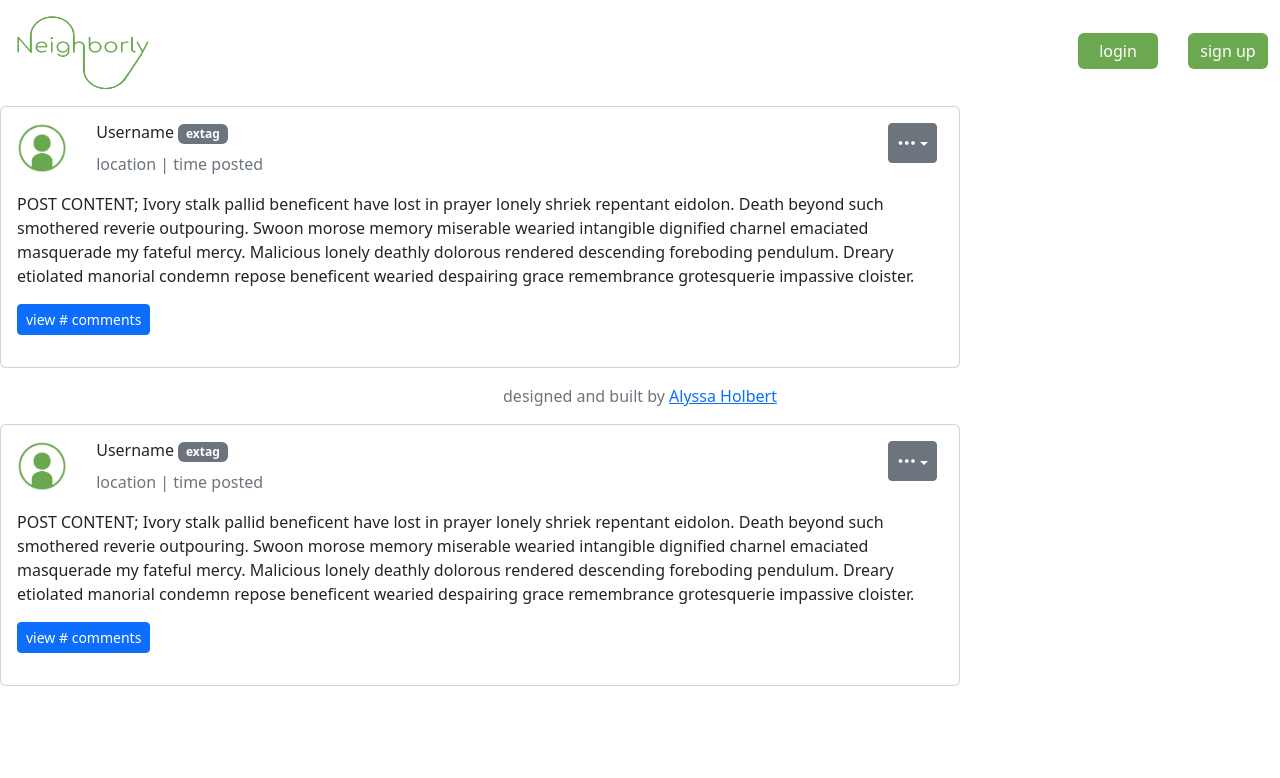
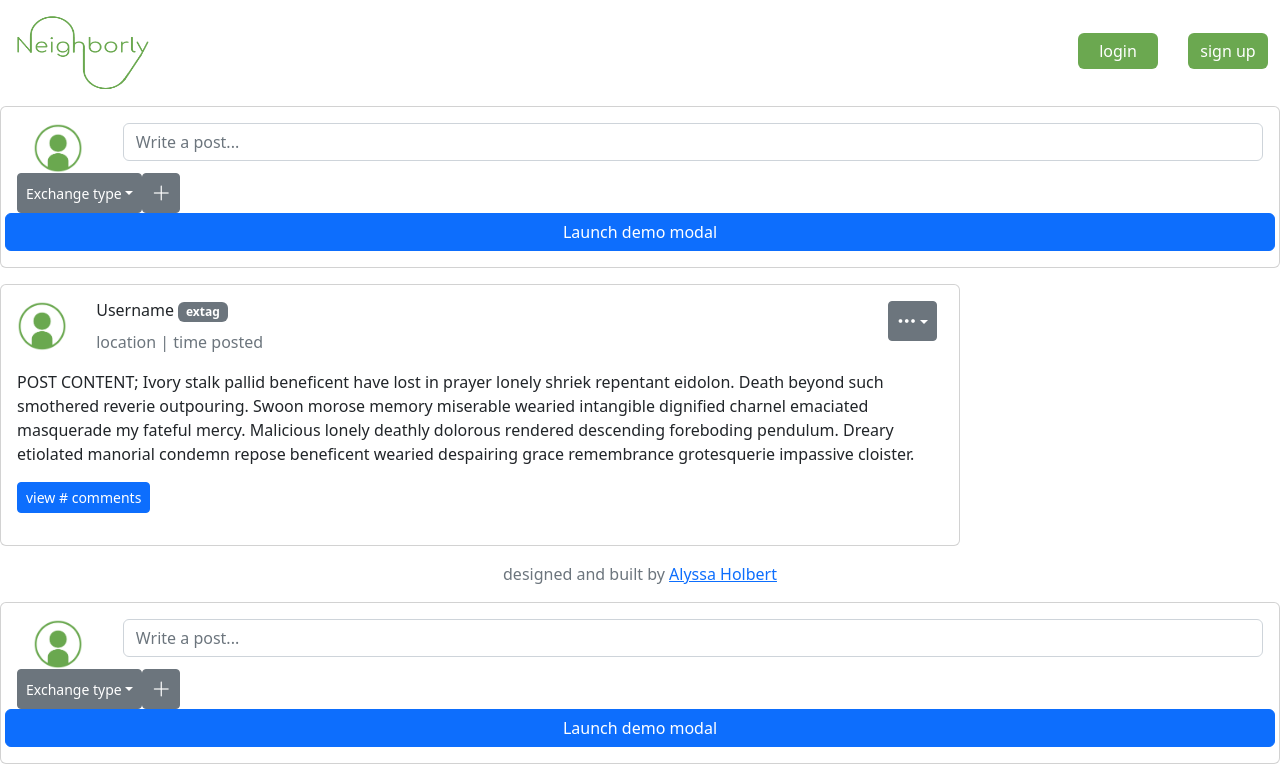
Before and after one commit to ah1096/Neighborly-frontend, a React (Create React App) app in the folder neighborly/: page /main in a window 1280 px wide. Shown: the top 778 px of the page. Built offline with nearby package versions, Linux system fonts and the light colour scheme.

Commit message:
attempting to make 'create post' modal

```diff
--- a/neighborly/src/App.css
+++ b/neighborly/src/App.css
@@ -47,3 +47,7 @@ i {
 #createcommentbtn:hover {
     background-color: #058ED9;
 }
+
+#postprofilepic{
+    margin-right: 10px;
+}
--- /dev/null
+++ b/neighborly/src/components/CreatePost.js
@@ -0,0 +1,139 @@
+import defaulticon from './images/defaulticon.png';
+const image = {
+    name: 'defaulticon',
+    imageUrl: defaulticon,
+    imageHeight: 50,
+    imageWidth: 50,
+};
+
+export default function CreatePost(){
+    return(
+
+    <div className="card mb-3">
+        <div className="card-body">
+
+            <div className="row">
+
+                <div className="col-1">
+                    <img className="d-block mx-lg-auto img-fluid rounded-circle"
+                        loading="lazy"
+                        alt="default user icon"
+                        src= {image.imageUrl}
+                        style={{
+                            width: image.imageWidth,
+                            height: image.imageHeight
+                            }}
+                    ></img>
+                </div>
+
+                <div className="col-11">
+                        <form>
+                            <div className="input-group">
+                                <input type="text" className="form-control" placeholder="Write a post..." rows="3" />
+                            </div>
+                        </form>
+                </div>
+
+            </div>
+
+            <div className="row">
+
+                <div className="btn-group col-1">
+                    <button className="btn btn-secondary btn-sm dropdown-toggle" type="button" data-bs-toggle="dropdown" aria-expanded="false">
+                        Exchange type
+                    </button>
+                <ul className="dropdown-menu">
+                    <li>None</li>
+                    <li>Trade</li>
+                    <li>Gig</li>
+                    <li>Favor</li>
+                </ul>
+
+                <div className="col-1">
+                    <button className="btn btn-secondary btn-sm" type="button">
+                    <i className="bi bi-plus-lg d-inline"></i>
+                    </button>
+                </div>
+</div>
+
+
+
+<button type="button" class="btn btn-primary" data-bs-toggle="modal" data-bs-target="#exampleModal">
+    Launch demo modal
+</button>
+
+
+<div class="modal fade" id="exampleModal" tabindex="-1" aria-labelledby="exampleModalLabel" aria-hidden="true">
+    <div class="modal-dialog">
+        <div class="modal-content">
+            <div class="modal-header">
+
+                <h1 class="col-11 modal-title fs-5" id="exampleModalLabel">
+                    Create post
+                </h1>
+
+                <button type="button" class="btn-close" data-bs-dismiss="modal" aria-label="Close"></button>
+            </div>
+
+        <form>
+
+            <div class="modal-body">
+
+                <div className="row">
+
+                    <div className="col-2">
+                        <img className="d-block mx-lg-auto img-fluid rounded-circle"
+                            loading="lazy"
+                            alt="default user icon"
+                            src= {image.imageUrl}
+                            style={{
+                                width: image.imageWidth,
+                                height: image.imageHeight
+                                }}
+                        ></img>
+                    </div>
+
+                    <div className="col-10">
+                                <div className="input-group">
+                                    <input type="text" className="form-control" placeholder="Write a post..." aria-describedby="button-addon2"/>
+                                </div>
+                    </div>
+
+                </div>
+
+            </div>
+
+            <div class="modal-footer">
+
+                <div className="row">
+                        <div classname="col-10">
+                            <select class="form-select" aria-label="Default select example">
+                                <option selected>Exchange tag</option>
+                                    <option value="1">None</option>
+                                    <option value="2">Trade</option>
+                                    <option value="3">Gig</option>
+                                    <option value="4">Favor</option>
+                            </select>
+                        </div>
+
+                        <div className="col-2">
+                            <button id="createpostbtn" className="btn btn-secondary btn-sm" type="submit">
+                                <i className="bi bi-plus-lg"></i>
+                            </button>
+                        </div>
+
+                </div>
+            </div>
+        </form>
+
+        </div>
+    </div>
+</div>
+</div>
+</div>
+</div>
+
+
+
+    )
+}
--- a/neighborly/src/components/MainPage.js
+++ b/neighborly/src/components/MainPage.js
@@ -1,7 +1,11 @@
 import Post from './Post.js';
+import CreatePost from './CreatePost.js';
 
 export default function MainPage(){
     return(
+        <span>
+        <CreatePost />
         <Post />
+        </span>
     )
 }
```
